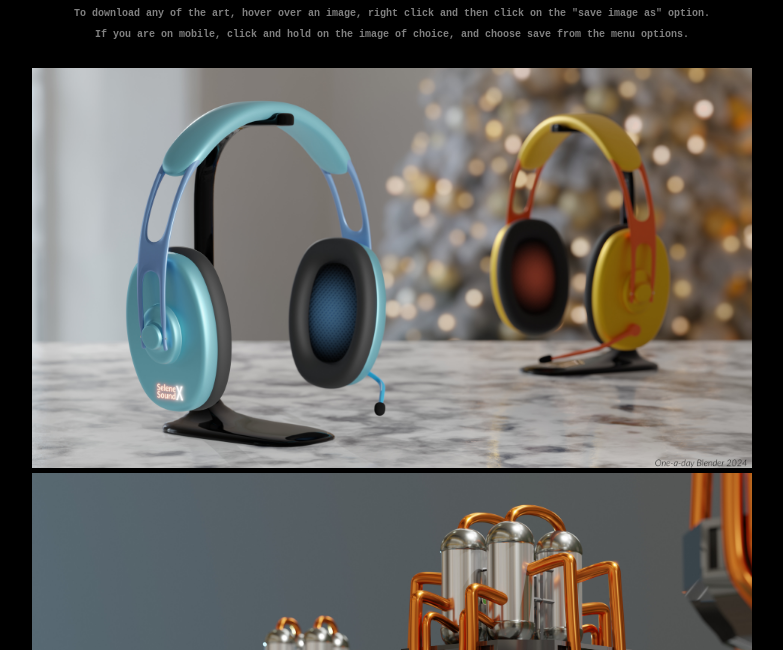
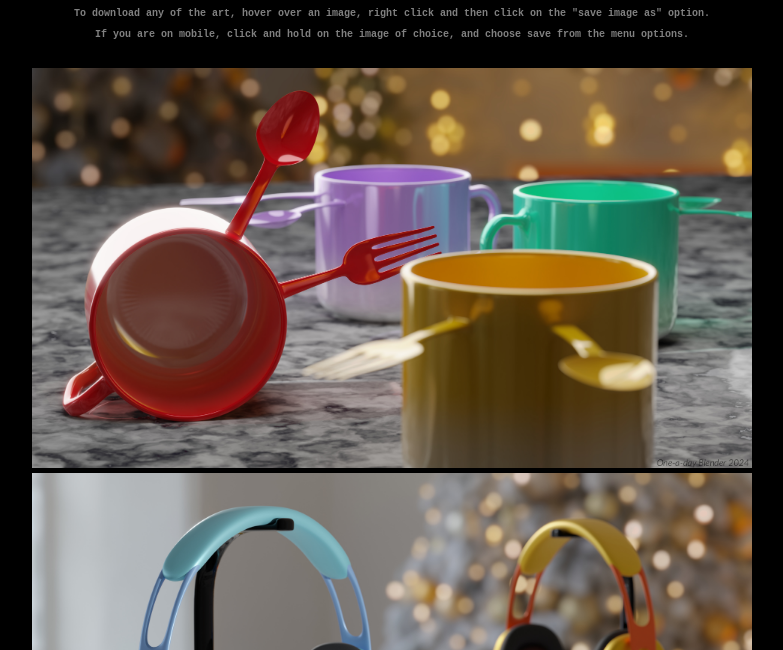
Before and after one commit to oneadayportfolio/oneadayportfolio, a plain HTML site: page index.html in a window 1280 px wide. Shown: the part 150-800 px from the top of the page, without its empty margins (248-1031 px from the left). Drawn offline with Linux system fonts and the light colour scheme.

Commit message:
Day 8 update

```diff
--- a/index.html
+++ b/index.html
@@ -28,6 +28,17 @@
 <br>
 
 <div class="container">
+
+	<!-- January 8, 2024 -->
+
+	<div class="gal-container">
+		<div class="gal-item">
+			<div class="image">
+				<img src="images/day8_wm.jpg" height="300" alt="This is an image of a collection of cups with spoon and forks built-in on the sides.">
+			</div>
+			<div class="text">Kitchenware Collection: Forkupoon</div>
+		</div>
+	</div>
 
 	<!-- January 7, 2024 -->
 
```
Also changed, not shown: images/day8_wm.jpg (added).
